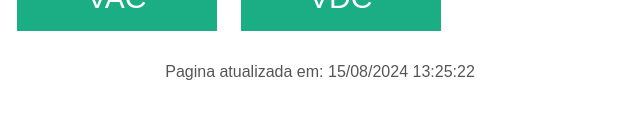
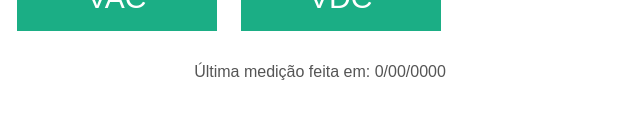
Before and after one commit to marcoacolla/LHW-Hidromini, a website: page public/index.html in a window 1280 px wide. Shown: the part 349-468 px from the top of the page, 320-960 px from the left. Drawn offline with Linux system fonts and the light colour scheme.

Commit message:
updating time on message

```diff
--- a/public/index.html
+++ b/public/index.html
@@ -48,14 +48,6 @@
         <button class="button">0.00 W</button>
       </div>
     </div>
-    <div id="footer"></div>
-    <script>
-      function updateTime() {
-        var now = new Date();
-        var datetime = now.getDate().toString().padStart(2, '0') + '/' + (now.getMonth()+1).toString().padStart(2, '0') + '/' + now.getFullYear() + ' ' + now.getHours().toString().padStart(2, '0') + ':' + now.getMinutes().toString().padStart(2, '0') + ':' + now.getSeconds().toString().padStart(2, '0');
-        document.getElementById('footer').innerHTML = 'Pagina atualizada em: ' + datetime;
-      }
-      updateTime();
-    </script>
+    <div id="footer">Última medição feita em: <span id="update_time">0/00/0000</span></div>
   </body>
 </html>
--- a/public/js/scripts.js
+++ b/public/js/scripts.js
@@ -14,8 +14,17 @@ const socket = new WebSocket('ws://10.0.0.181:3000');
 
 }
 
+function updateTime() {
+    var now = new Date();
+    var datetime = now.getDate().toString().padStart(2, '0') + '/' + (now.getMonth()+1).toString().padStart(2, '0') + '/' + now.getFullYear() + ' ' + now.getHours().toString().padStart(2, '0') + ':' + now.getMinutes().toString().padStart(2, '0') + ':' + now.getSeconds().toString().padStart(2, '0');
+    document.getElementById('update_time').textContent = datetime;
+}
+
+
+
 socket.onmessage = function(event) {
     const data = JSON.parse(event.data);
+    updateTime();
     updateVariables(data);
 };
 
```
